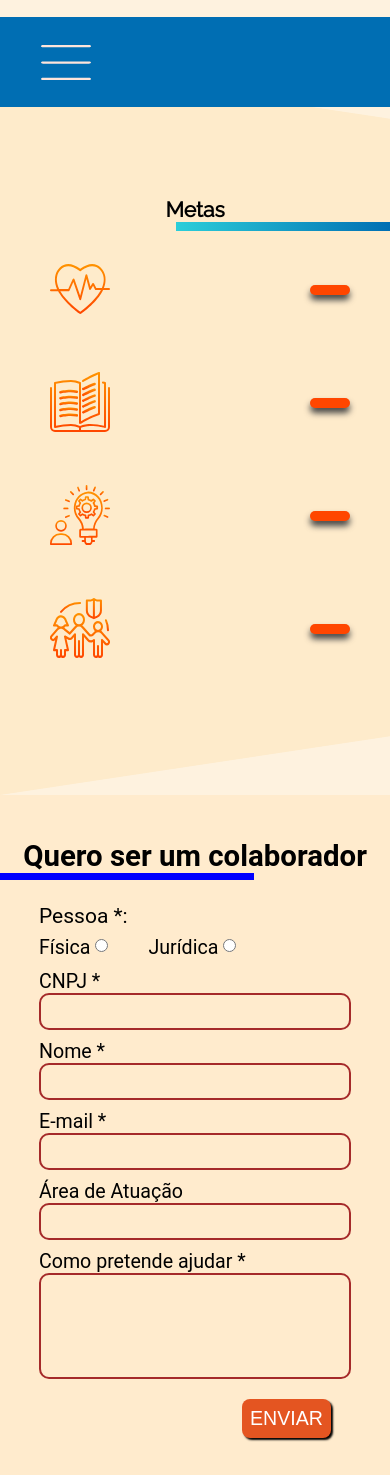
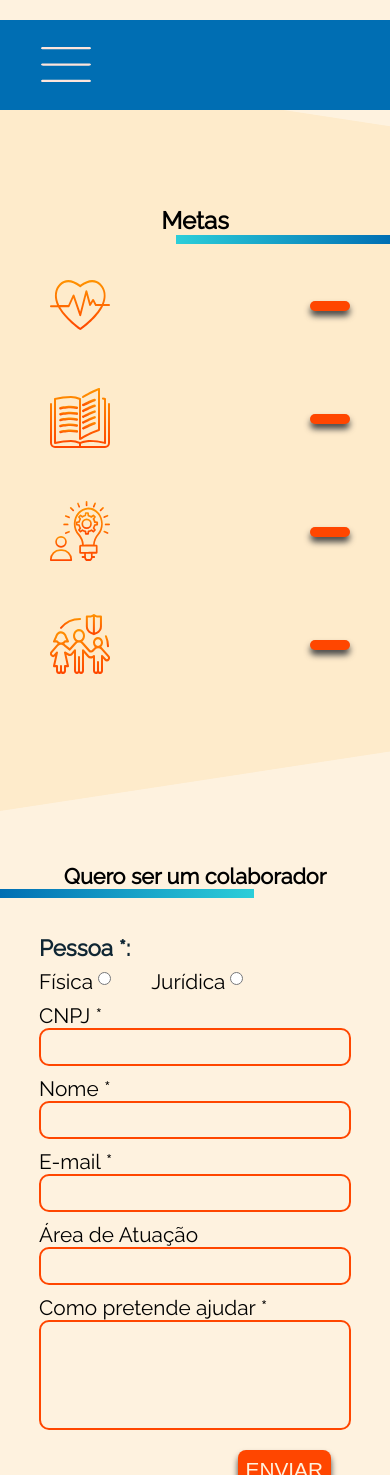
Before and after one commit to citi-onboarding/associacao-chie, a Django app: page / in a window 390 px wide. Shown: the top 1475 px of the page. Run offline with Django 3.2, Linux system fonts and the light colour scheme; data that the repository does not hold is empty.

Commit message:
updating style after receiving design defaults

```diff
--- a/static/css/includesCSS/contact.css
+++ b/static/css/includesCSS/contact.css
@@ -1,28 +1,22 @@
-:root {
-    font-size: 14px;
-}
-body {
-    margin: 0;
-}
 .contact {
-    font-family: 'Roboto', sans-serif;
+    font-family: 'Raleway', sans-serif;
     display: flex;
     flex-direction: column;
     align-items: center;
     justify-content: center;
-    background-color: blanchedalmond;
+    background-color: #FEF2DF;
 }
 .contact-title {
-    margin-top: 4%;
-    font-size: 1.8rem;
+    margin: 5% 20px 3% 20px;
+    font-size: 2rem;
     width: 100%;
     text-align: center;
 }
 .contact-title h1::after {
     display: block;
     content: "";
-    background-color: blue;
-    height: 0.5rem;
+    background: transparent linear-gradient(90deg, #006EB3 0%, #2CCED9 100%) 0% 0% no-repeat padding-box;
+    height: 9px;
     width: 65%;
 }
 .contact-content {
@@ -37,16 +31,17 @@ body {
 
 #contact-content-form {
     width: 30vw;
-    max-width: 600px;
-    padding: 50px 0 0 10vw;
+    max-width: 530px;
+    padding: 50px 0 0 13vw;
     margin-bottom: 50px;
     font-size: 1.7rem;
     display: flex;
     flex-direction: column;
 }
 #contact-content-form h2 {
+    color: #0F2633;
     margin:0;
-    font-weight: normal;
+    font-weight: medium;
     font-size: 1.8rem;
 }
 
@@ -55,8 +50,8 @@ body {
     font-size: 1.7rem;
     margin-bottom: 10px;
     border-radius: 10px;
-    background-color: blanchedalmond;
-    border: 2px solid brown
+    background-color: #FEF2DF;
+    border: 2px solid #FF4600
 }
 
 #contact-content-form textarea{
@@ -64,8 +59,8 @@ body {
     padding: 5px;
     font-size: 1.7rem;
     border-radius: 10px;
-    background-color: blanchedalmond;
-    border: 2px solid brown
+    background-color: #FEF2DF;
+    border: 2px solid #FF4600
 }
 .contact-content-form-buttons {
     display: flex;
@@ -76,15 +71,15 @@ body {
     cursor: pointer;
     margin: 20px;
     padding: 10px;
-    font-size: 1.6rem;
-    background-color: rgb(228, 85, 33);
-    color: white;
+    font-size: 1.7rem;
+    background-color: #FF4600;
+    color: #FEF2DF;
     border-radius: 8px;
     border: none;
-    box-shadow: 2px 2px 2px black;
+    box-shadow: 0px 5px 6px #464646;
 }
 button:active {
-    background-color: rgb(145, 59, 28);
+    background-color: rgb(199, 53, 0);
 }
 
 #contact-content-form-reset {
@@ -92,7 +87,7 @@ button:active {
 }
 
 .contact-content-form-radio {
-    font-size: 1.8rem;
+    font-size: 1.7rem;
     padding: 8px 0 8px;
     display: flex;
     flex-direction: row;
@@ -104,16 +99,18 @@ button:active {
 }
 .contact-content-location {
     position: relative;
-    width: 50vw;
-    height: 35vw;
+    width: 45vw;
+    height: 30vw;
     margin-bottom: 50px;
 }
-#contact-content-location-back {
-    background-color: coral;
+.contact-content-location #background{
+    position:absolute;
+    padding: 0;
     width: 100%;
     height: 85%;
+    background: transparent linear-gradient(90deg, #FF4600 0%, #FF9300 100%) 0% 0% no-repeat padding-box;
 }
-#contact-content-location-map iframe{
+.contact-content-location iframe{
     position: absolute;
     bottom: 0;
     right: 0;
@@ -136,13 +133,13 @@ button:active {
         width: 85vw;
         height: 40vw;
     }
-    #contact-content-location-back {
+    #contact-content-location #background{
         position: absolute;
         right: 0;
         width: 98%;
         height: 80%;
     }
-    #contact-content-location-map iframe{
+    #contact-content-location iframe{
         width: 95%;
         height: 95%;
     }
@@ -150,8 +147,8 @@ button:active {
 @media only screen and (max-width: 600px) {
 
     .contact-title {
-        font-size: 1.4rem;
-        margin: 5% 0 0 0;
+        font-size: 0.9rem;
+        margin: 9% 0 5% 0;
     }
     .contact-content-location {
         width: 80vw;
@@ -159,23 +156,23 @@ button:active {
         max-height: 200px;
     }
     #contact-content-form {
+        font-size: 1.3rem;
+    }
+    #contact-content-form h2 {
         font-size: 1.4rem;
     }
-    #contact-content-form h2 {
-        font-size: 1.5rem;
-    }
     .contact-content-form-radio {
-        font-size: 1.4rem;
+        font-size: 1.3rem;
     }
     #contact-content-form input{
-        font-size: 1.4rem;
+        font-size: 1.3rem;
     }
 
     #contact-content-form textarea{
-        font-size: 1.4rem;
+        font-size: 1.3rem;
     }
     .contact-content-form-buttons button {
         padding: 8px;
-        font-size: 1.4rem;
+        font-size: 1.3rem;
     }
   }
```
